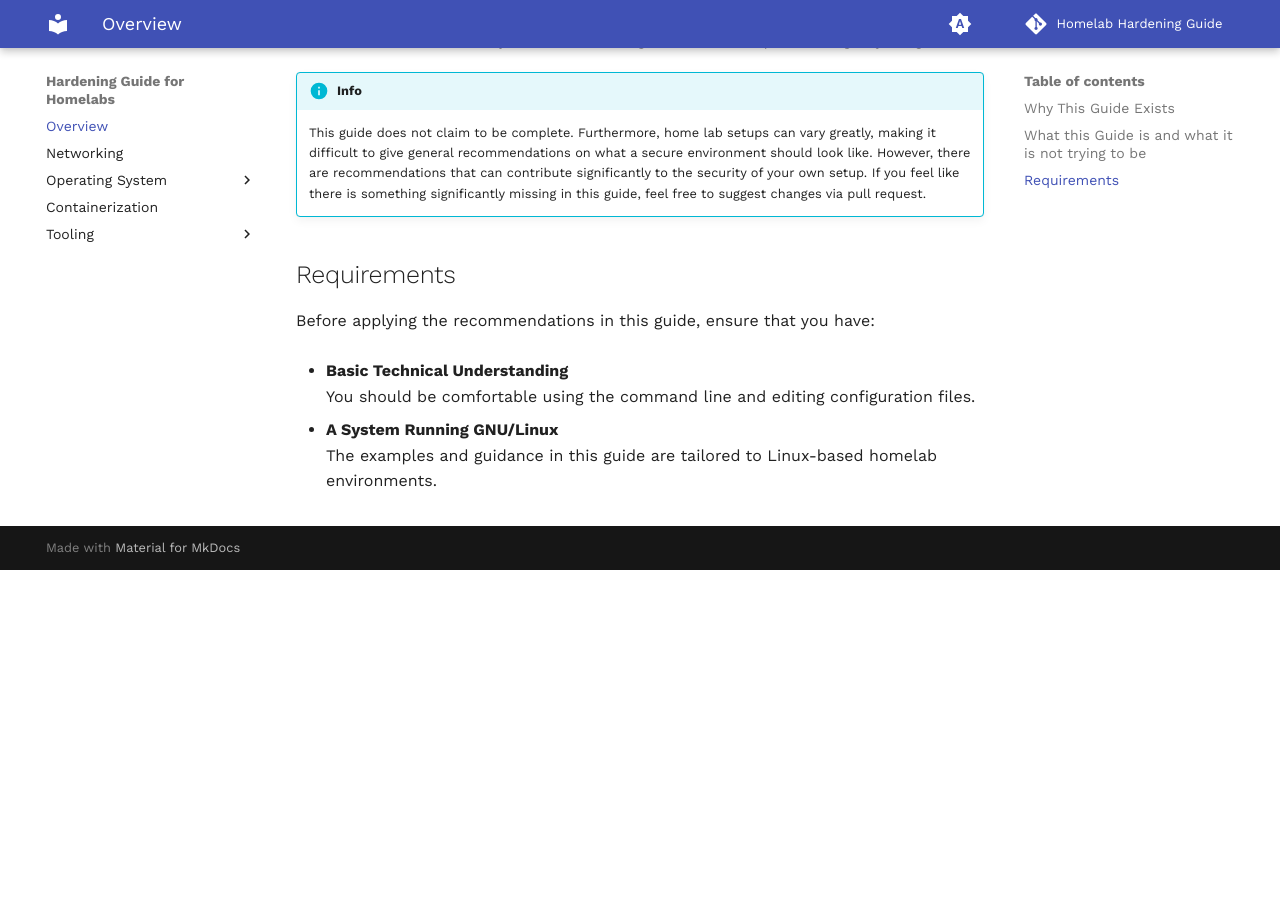
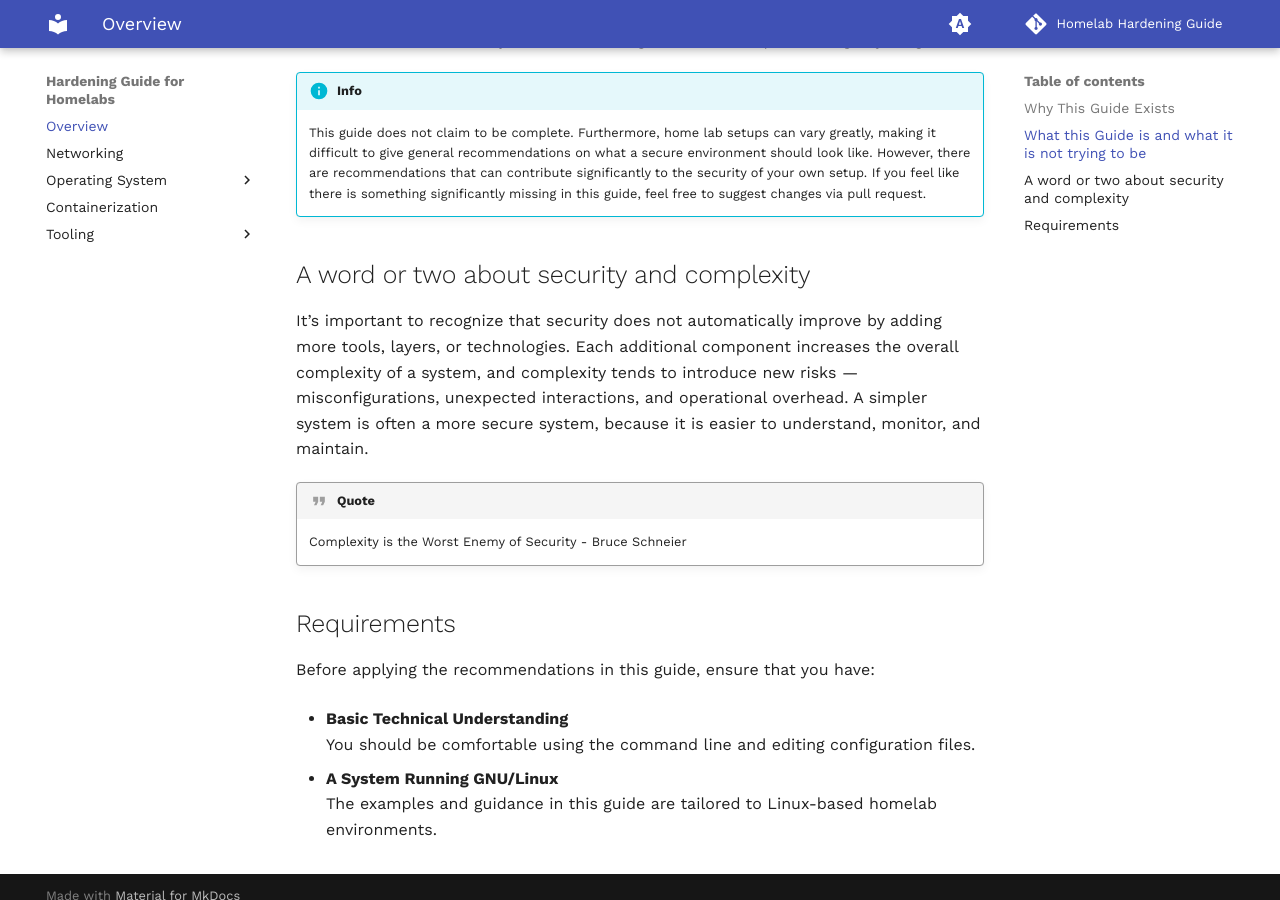
Before and after one commit to xFuture603/homelab-hardening-guide, an MkDocs documentation site: the page built from docs/index.md, in a window 1280 px wide and 900 px high, scrolled down 730 px. Built offline with MkDocs 1.6.1 and Material for MkDocs 9.7.7, drawn with Linux system fonts in a browser that asks for light colours; comment, search, counter and statistics services are not loaded; before the commit the page ends 1300 px from its top, so only the background shows below that.

```diff
--- a/docs/index.md
+++ b/docs/index.md
@@ -36,6 +36,19 @@ your own due-diligence before implementing anything.
     significantly
     missing in this guide, feel free to suggest changes via pull request.
 
+## A word or two about security and complexity
+
+It’s important to recognize that security does not automatically improve by
+adding more tools, layers, or technologies. Each additional component increases
+the overall complexity of a system, and complexity tends to introduce new risks
+— misconfigurations, unexpected interactions, and operational overhead.
+A simpler system is often a more secure system, because it is easier to
+understand, monitor, and maintain.
+
+!!! quote
+
+    Complexity is the Worst Enemy of Security - Bruce Schneier
+
 ## Requirements
 
 Before applying the recommendations in this guide, ensure that you have:
```
Also changed, not shown: .markdownlint.yaml (added, +7 -0 lines), CONTRIBUTING.md (+15 -13 lines), LICENSE.md (+1 -1 lines), docs/os/ssh/ssh-keys.md (+2 -2 lines), docs/os/ssh/non-standard-port.md (line endings or trailing spaces), 1 other file.
